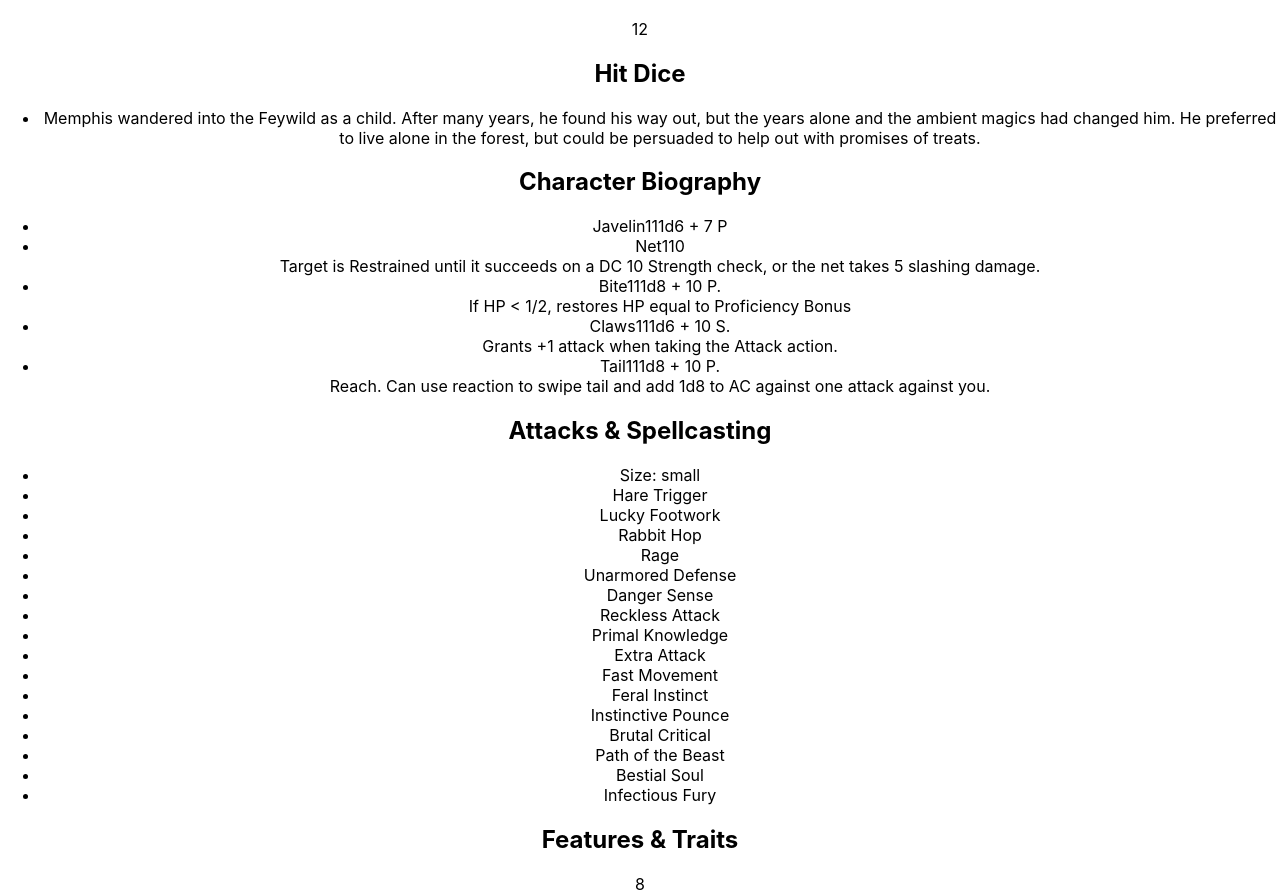
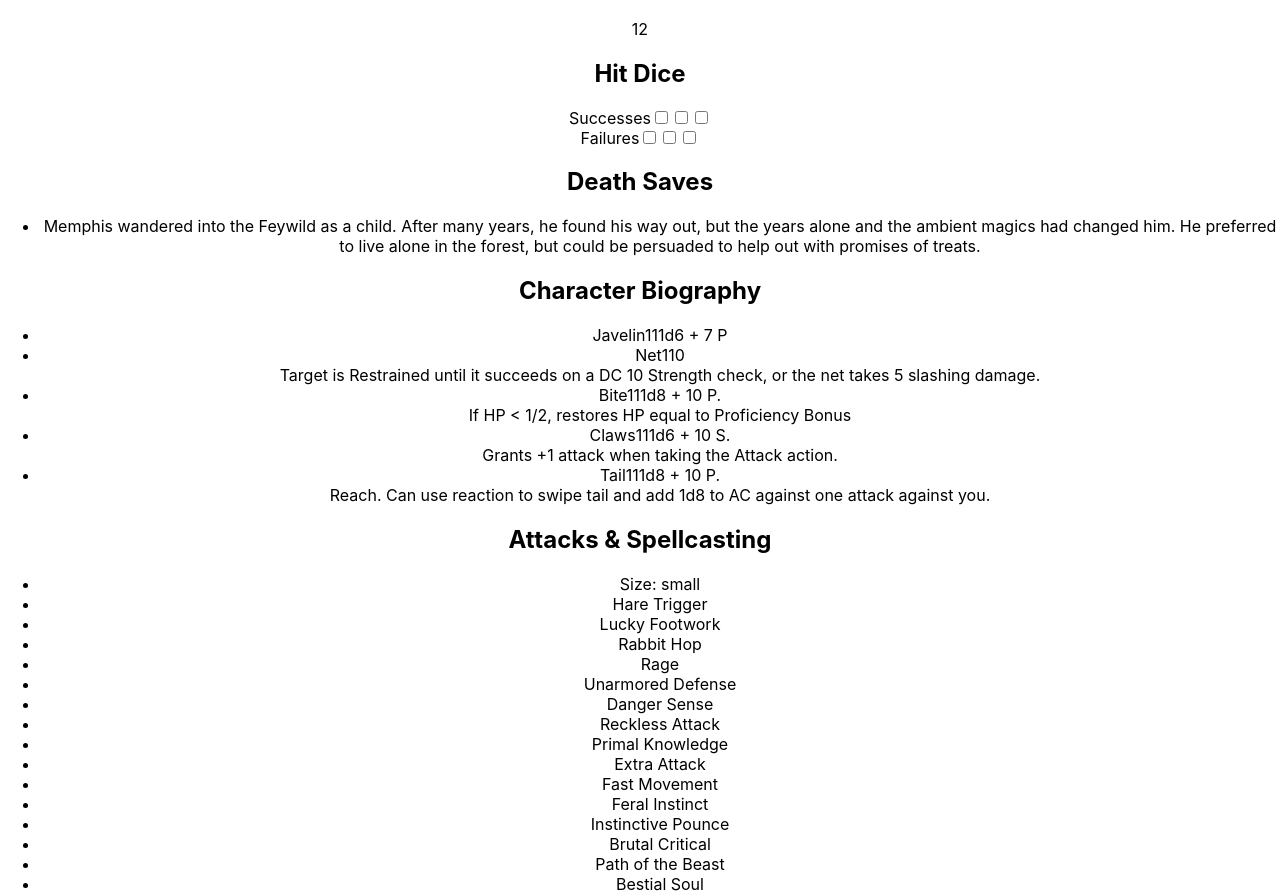
Before and after one commit to SamSvetlik/charSheets, a React (Create React App) app: page / in a window 1280 px wide. Shown: the part 1952-2847 px from the top of the page. Built offline with nearby package versions, Linux system fonts and the light colour scheme.

Commit message:
chore: DeathSaves component finished. Initial pass on all components completed.

```diff
--- a/src/App.js
+++ b/src/App.js
@@ -7,6 +7,7 @@ import TextComponent from './components/TextComponent';
 import SavingThrows from './components/SavingThrows';
 import Skill from './components/Skill';
 import Attacks from './components/Attacks';
+import DeathSaves from './components/DeathSaves';
 
 const memphis = {
   "name": "MEMPHIS",
@@ -168,7 +169,7 @@ function App() {
       <NumberComponent className="maxHP" num={char.maxHP} str="Current Hit Points" />
       <NumberComponent className="tempHP" num={0} str="Temporary Hit Points" />
       <NumberComponent className="hitDice" num={char.hitDice} str="Hit Dice" />
-      {/* DeathSaves component goes here */}
+      <DeathSaves />
       <TextComponent className="bio" arr={char.bio} str="Character Biography" />
       <Attacks className="attacks" attacks={char.attacks} />
       <TextComponent className="features" arr={char.features} str="Features & Traits" />
--- /dev/null
+++ b/src/components/DeathSaves.js
@@ -0,0 +1,23 @@
+
+export default function DeathSaves(props) {
+
+    function checkbox (labelName) {
+        return <input type="checkbox" className="checkbox" name={labelName} ></input>
+    }
+    return (
+        <div>
+            <form>
+                <label>Successes</label>
+                    {checkbox("success")}
+                    {checkbox("success")}
+                    {checkbox("success")}
+                <br />
+                <label>Failures</label>
+                    {checkbox("failure")}
+                    {checkbox("failure")}
+                    {checkbox("failure")}
+            </form>
+            <h2>Death Saves</h2>
+        </div>
+    )
+}
```
